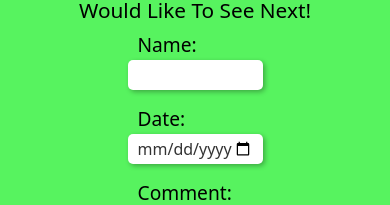
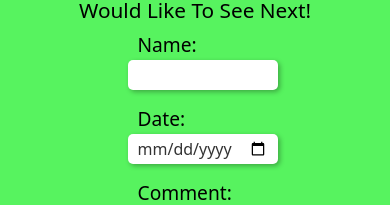
Before and after one commit to EvanM02/The_Quiz, a plain HTML site: page index.html in a window 390 px wide. Shown: the part 1887-2092 px from the top of the page. Drawn offline with nearby package versions, Linux system fonts and the light colour scheme.

Commit message:
Update main.css

```diff
--- a/css/main.css
+++ b/css/main.css
@@ -505,13 +505,13 @@ a:hover {
       margin-top: -15px !important;
       min-width: 100px !important;
       font-size: 1rem !important;
-      min-width: 130px !important;
+      min-width: 150px !important;
     }
     #date {
       margin-bottom: 0px !important;
       margin-top: -15px !important;
       font-size: 1rem !important;
-      min-width: 130px !important;
+      min-width: 150px !important;
     }
     #comment {
       margin-top: -15px !important;
```
